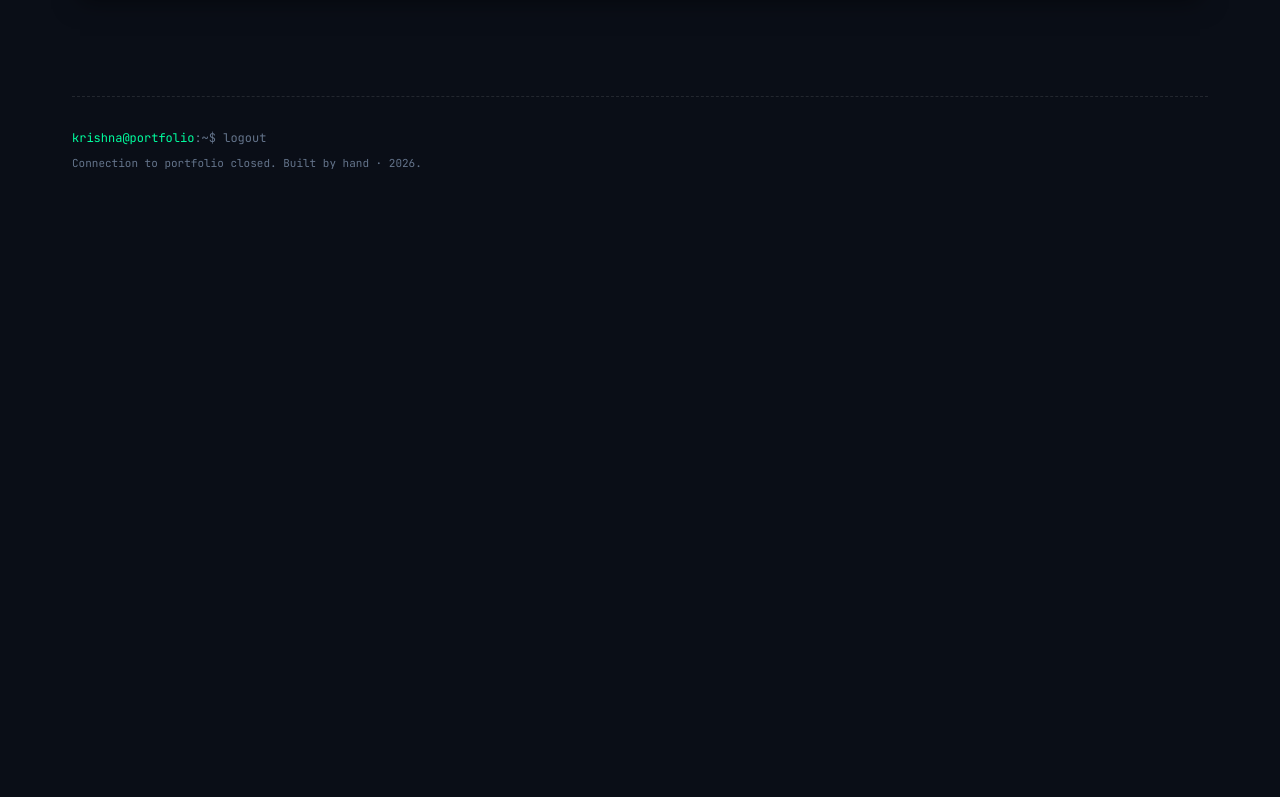
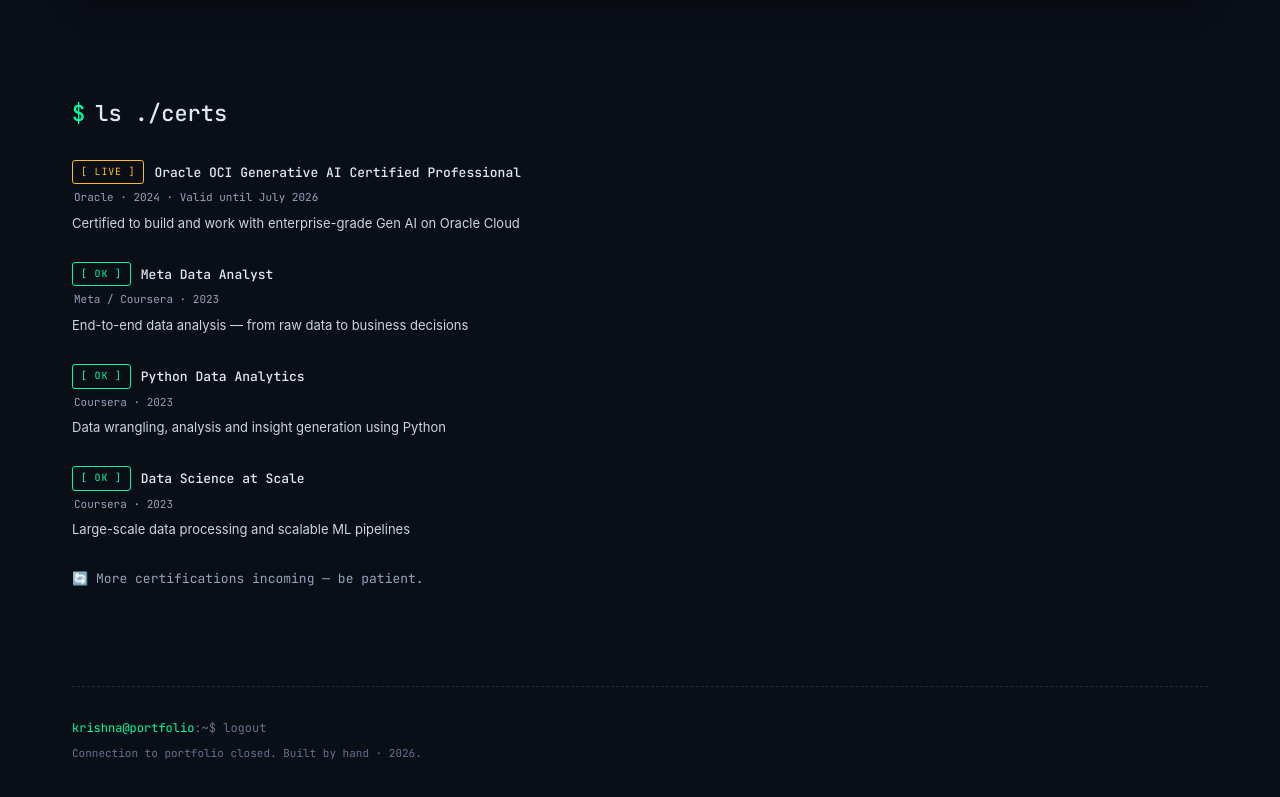
Before and after one commit to Krishna09Bhardwaj/krishna-portfolio, a Next.js app: page / in a window 1280 px wide. Shown: the part 2655-3452 px from the top of the page. Before the commit the page ends 2892 px from the top, so only its background shows below. Built offline with nearby package versions, Linux system fonts and the light colour scheme.

Commit message:
feat: add Certifications section (reads from certifications[], LIVE/OK tags)

```diff
--- a/src/components/sections/Certifications.tsx
+++ b/src/components/sections/Certifications.tsx
@@ -1 +1,45 @@
-export default function Certifications() { return null; }
+'use client';
+import { useScrollReveal } from '@/hooks/useScrollReveal';
+import { certifications } from '@/lib/data/krishna';
+
+export default function Certifications() {
+  const ref = useScrollReveal<HTMLElement>();
+
+  return (
+    <section id="certifications" ref={ref} className="reveal kp-section">
+      <div className="section-head">
+        <span className="sigil">$</span>
+        <span>ls ./certs</span>
+      </div>
+
+      <div style={{ display: 'flex', flexDirection: 'column', gap: 20 }}>
+        {certifications.map((c) => (
+          <div key={c.name} style={{ padding: '4px 0' }}>
+            <div style={{ fontFamily: 'var(--font-mono)', fontSize: 13, marginBottom: 4 }}>
+              <span style={{
+                display: 'inline-block', fontSize: 10, padding: '3px 8px', marginRight: 10,
+                border: `1px solid ${c.validUntil ? 'var(--warn)' : 'var(--accent)'}`,
+                color: c.validUntil ? 'var(--warn)' : 'var(--accent)',
+                borderRadius: 3, letterSpacing: '0.08em', verticalAlign: 2, whiteSpace: 'nowrap',
+              }}>
+                {c.validUntil ? '[ LIVE ]' : '[ OK ]'}
+              </span>
+              <span style={{ fontWeight: 500, color: 'var(--fg-1)' }}>{c.name}</span>
+            </div>
+            <div style={{ fontFamily: 'var(--font-mono)', fontSize: 11, color: 'var(--fg-muted)', margin: '2px 0 6px', paddingLeft: 2 }}>
+              {c.issuer} · {c.year}
+              {c.validUntil ? ` · Valid until ${c.validUntil}` : ''}
+            </div>
+            <div style={{ fontFamily: 'var(--font-sans)', fontSize: 13, color: 'var(--fg-2)' }}>
+              {c.description}
+            </div>
+          </div>
+        ))}
+
+        <div style={{ fontFamily: 'var(--font-mono)', fontSize: 13, color: 'var(--fg-muted)', paddingTop: 4 }}>
+          🔄{'  '}More certifications incoming — be patient.
+        </div>
+      </div>
+    </section>
+  );
+}
```
